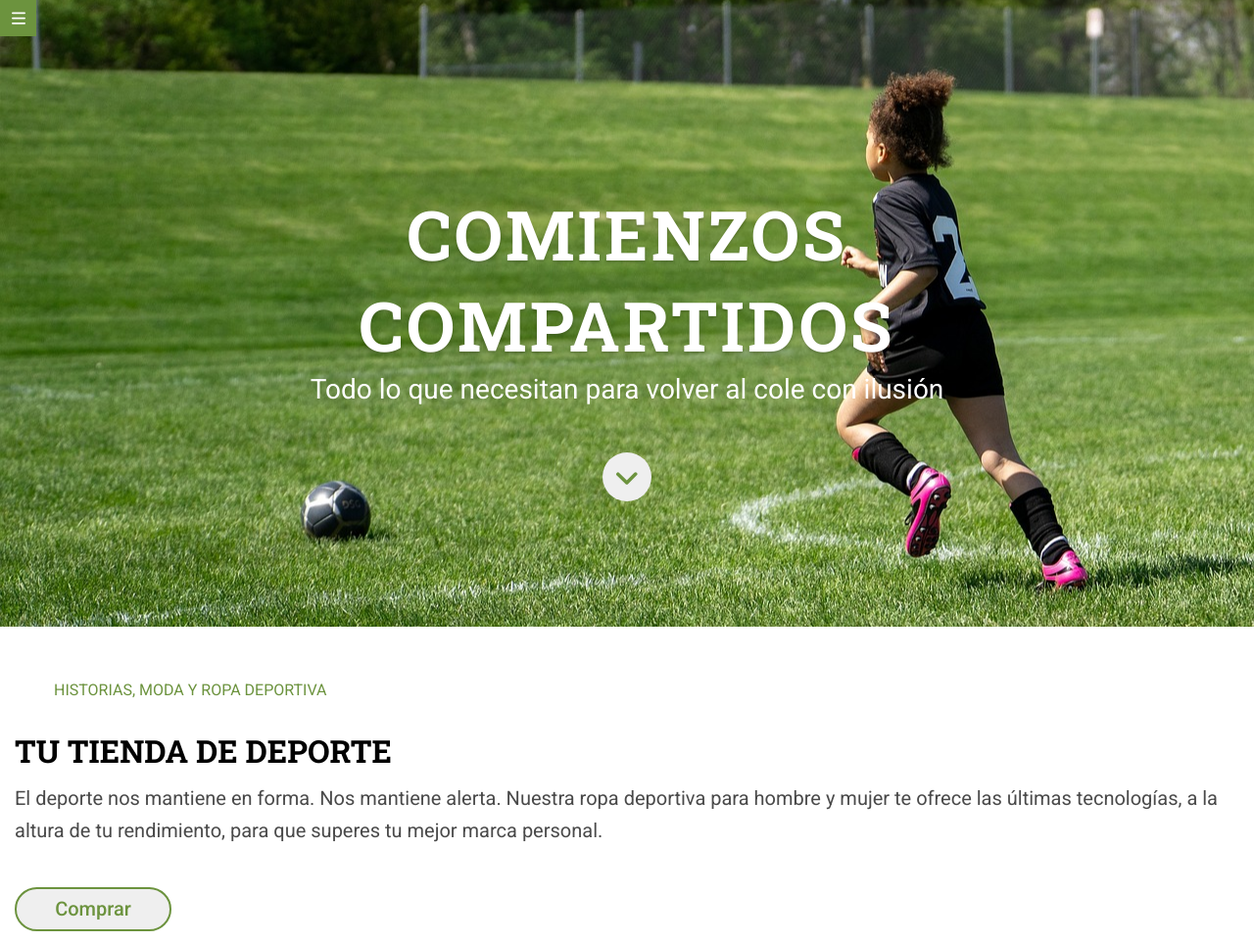
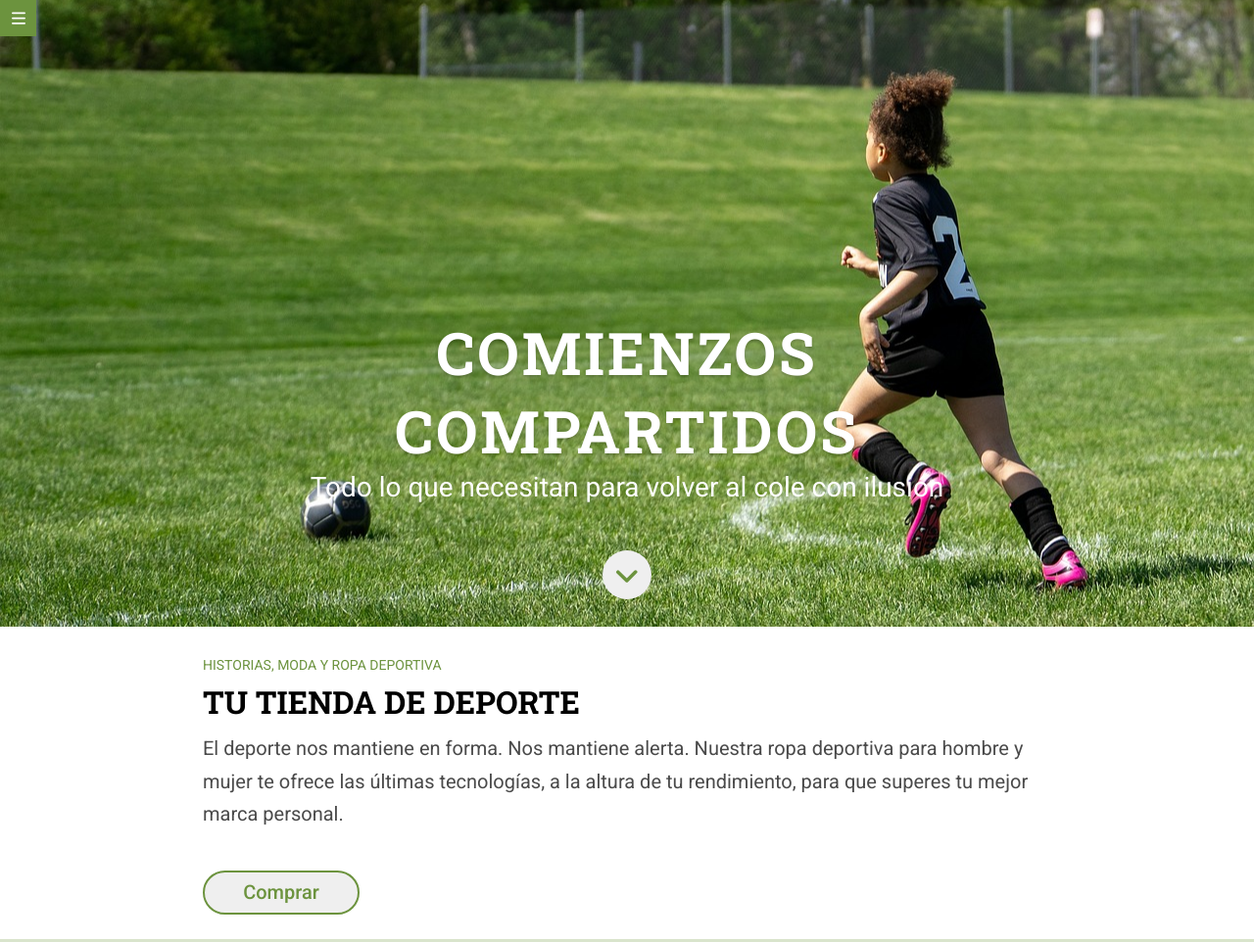
Before and after one commit to Adalab/modulo-1-evaluacion-final-Nymesia47, a website built with Vite: page src/index.html in a window 1280 px wide. Shown: the top 962 px of the page at 98% size. Built offline with nearby package versions, Linux system fonts and the light colour scheme; files whose address does not match are found by name.

Commit message:
completed shop section desktop layout

```diff
--- a/src/scss/layout/_hero.scss
+++ b/src/scss/layout/_hero.scss
@@ -15,7 +15,6 @@
         height: 70vh;
     }
     @media (width >= 1280px) {
-        background-size: cover;
         height: 80vh;
     }
     &-title {
@@ -31,16 +30,12 @@
         text-shadow: 0 2px 3px rgba(0, 0, 0, 0.2);
 
         @media (width >= 768px) {
-            font-size: 6.2rem;
+            font-size: 6.0rem;
             line-height: 1.33;
             text-align: center;
             padding-top: 7.0rem;
             letter-spacing: 0.3rem;
 
-            @media (width >=1280px) {
-                font-size: 7.0rem;
-                margin-top: 0;
-            }
         }
         }
 
@@ -54,7 +49,6 @@
         margin: .5rem auto;
 
         @media (width >= 768px) {
-            width: 70%;
             height: 2.8rem;
             font-size: 2.8rem;
             line-height: 3rem;
--- a/src/scss/layout/_shop-section.scss
+++ b/src/scss/layout/_shop-section.scss
@@ -3,20 +3,23 @@
     flex-direction: column;
     justify-items: flex-start;
     padding: 2.5rem 1.5rem 2.5rem;
+
+    @media (width >= 768px) {
+        font-size: 1.6rem;
+    }
+
+    @media (width >= 1280px) {
+        width: 70%;
+        margin: auto;
+    }
+
     &-subtitle {
         font-family: $font-second;
         color: $main-color;
         font-size: 1.4rem;
         line-height: 2.14;
-
-        @media (width >= 768px) {
-            font-size: 1.6rem;
         }
 
-        @media (width >=1280px) {
-            padding: 2.3rem 4.0rem 2.3rem;
-        }
-    }
     &-title {
         font-family: $font-main;
         font-size: 2.2rem;
```
